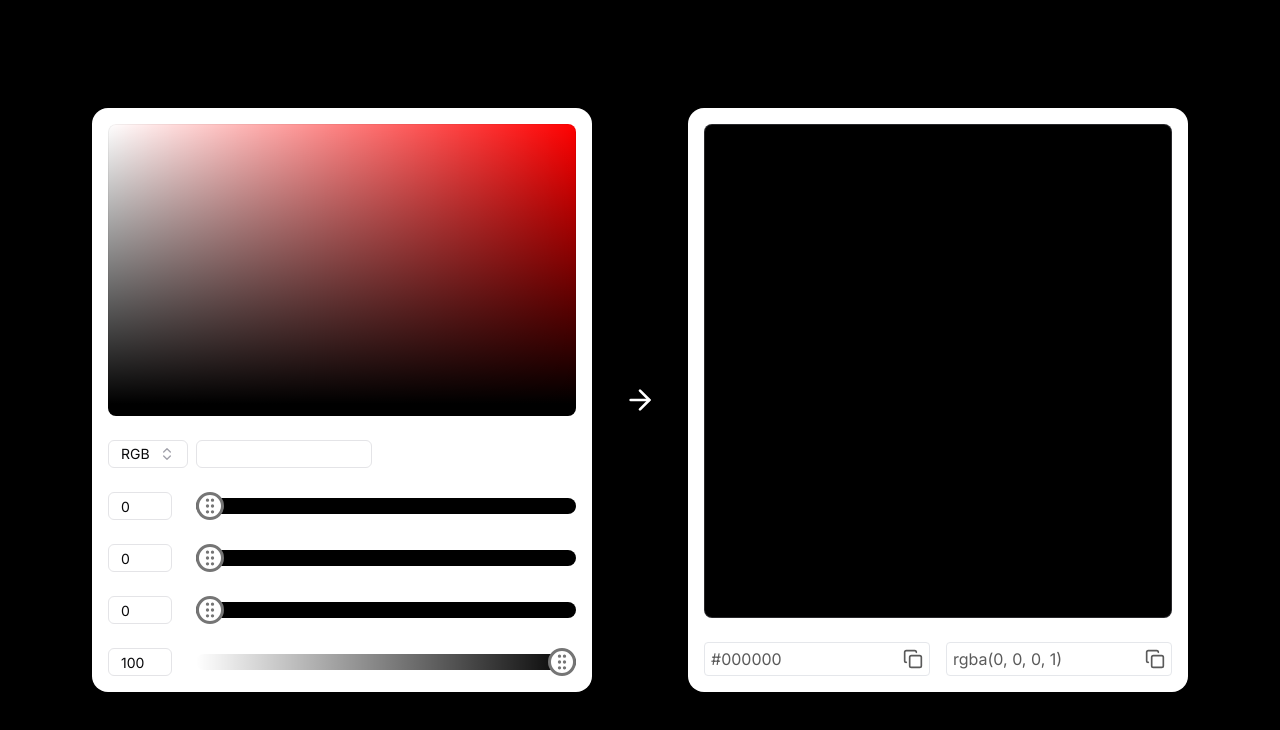
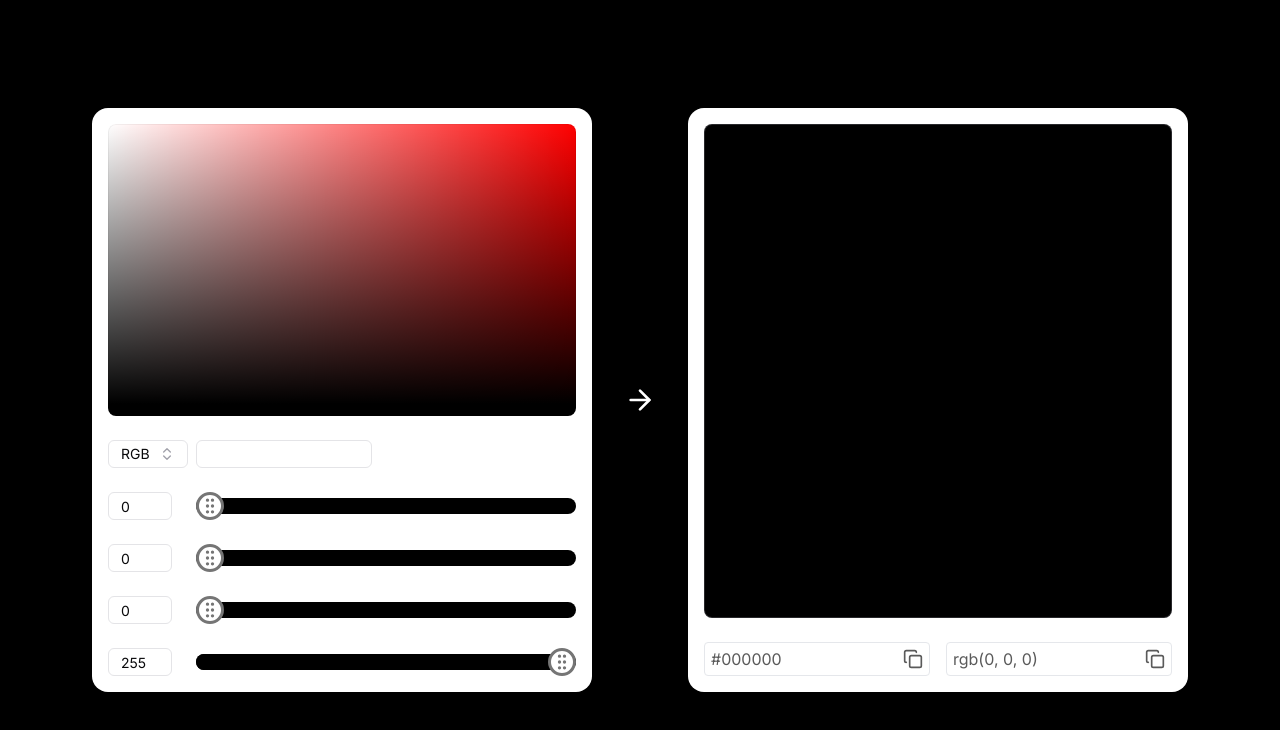
Before and after one commit to glsvitoria/color-convert, a Next.js app: page / in a window 1280 px wide. Shown: the top 730 px of the page. Built offline with nearby package versions, Linux system fonts and the light colour scheme.

Commit message:
fix: convert to rgb alpha number

```diff
--- a/src/app/page.tsx
+++ b/src/app/page.tsx
@@ -20,7 +20,7 @@ export default function Home() {
     red: "0",
     green: "0",
     blue: "0",
-    alpha: "100",
+    alpha: "255",
   });
 
   const [selectValue, setSelectValue] = useState<"HEX" | "RGB">("RGB");
@@ -55,8 +55,8 @@ export default function Home() {
         <Result.Container>
           <Result.ColorBoard color={color} />
           <div className="flex w-full flex-col gap-2 text-[#5a5a5a] sm:gap-4 lg:flex-row">
-            <Result.Output type="HEX" color={color} />
-            <Result.Output type="RGB" color={color} />
+            <Result.OutputHEX color={color} />
+            <Result.OutputRGB color={color} />
           </div>
         </Result.Container>
       </main>
--- a/src/components/Indicator/color.tsx
+++ b/src/components/Indicator/color.tsx
@@ -5,7 +5,7 @@ import { Slider } from "../ui/Slider";
 
 interface ColorProps {
   selectedValue: "HEX" | "RGB";
-  type: "red" | "green" | "blue";
+  type: "red" | "green" | "blue" | "alpha";
   value: string;
   onChange: (value: string) => void;
 }
@@ -19,6 +19,8 @@ export const Color = ({ value, onChange, type, selectedValue }: ColorProps) => {
         return `rgb(0, ${value}, 0)`;
       case "blue":
         return `rgb(0, 0, ${value})`;
+      case "alpha":
+        return `rgba(0, 0, 0, ${value})`;
     }
   }, [type, value]);
 
--- a/src/components/Result/index.ts
+++ b/src/components/Result/index.ts
@@ -1,9 +1,11 @@
 import { ColorBoard } from "./colorBoard";
 import { Container } from "./container";
-import { Output } from "./output";
+import { OutputRGB } from "./outputRgb";
+import { OutputHEX } from "./outputHex";
 
 export const Result = {
   ColorBoard,
   Container,
-  Output,
+  OutputHEX,
+  OutputRGB,
 };
--- /dev/null
+++ b/src/components/Result/outputHex.tsx
@@ -0,0 +1,57 @@
+import { Copy } from "lucide-react";
+import * as Tooltip from "../ui/tooltip";
+import { Color } from "@/types";
+import { useState } from "react";
+import { convert } from "@/utils/convert";
+
+interface OutputHEXProps {
+  color: Color;
+}
+
+export const OutputHEX = ({ color }: OutputHEXProps) => {
+  const [copyWithSuccess, setCopyWithSuccess] = useState(false);
+
+  const handleCopy = () => {
+    const value = `#${convert.decimalToHexWithColor(color)}`;
+
+    navigator.clipboard.writeText(value);
+
+    setCopyWithSuccess(true);
+  };
+
+  return (
+    <div className="flex w-full flex-row justify-between rounded-sm border border-[#E5E7EB] px-1.5 py-1">
+      <p className="text-inherit">#{convert.decimalToHexWithColor(color)}</p>
+      <Tooltip.Provider>
+        <Tooltip.Container
+          delayDuration={0}
+          onOpenChange={(open) => {
+            if (open) {
+              setCopyWithSuccess(false);
+            }
+          }}
+        >
+          <Tooltip.Trigger
+            onClick={(event) => {
+              event.preventDefault();
+            }}
+          >
+            <Copy
+              className="h-5 w-5 text-inherit hover:cursor-pointer"
+              onClick={handleCopy}
+            />
+          </Tooltip.Trigger>
+          <Tooltip.Content
+            onPointerDownOutside={(event) => {
+              event.preventDefault();
+            }}
+          >
+            {copyWithSuccess
+              ? "Copiada para área de transferência"
+              : "Copie o código da cor"}
+          </Tooltip.Content>
+        </Tooltip.Container>
+      </Tooltip.Provider>
+    </div>
+  );
+};
--- a/src/components/Result/output.tsx
+++ b/src/components/Result/outputRgb.tsx
@@ -2,21 +2,16 @@ import { Copy } from "lucide-react";
 import * as Tooltip from "../ui/tooltip";
 import { Color } from "@/types";
 import { useState } from "react";
-import { convert } from "@/utils/convert";
 
-interface OutputProps {
-  type: "HEX" | "RGB";
+interface OutputRGBProps {
   color: Color;
 }
 
-export const Output = ({ type, color }: OutputProps) => {
+export const OutputRGB = ({ color }: OutputRGBProps) => {
   const [copyWithSuccess, setCopyWithSuccess] = useState(false);
 
   const handleCopy = () => {
-    const value =
-      type === "RGB"
-        ? `rgb(${color.red}, ${color.green}, ${color.blue})`
-        : `#${convert.decimalToHexWithColor(color)}`;
+    const value = `rgb(${color.red}, ${color.green}, ${color.blue})`;
 
     navigator.clipboard.writeText(value);
 
@@ -26,13 +21,9 @@ export const Output = ({ type, color }: OutputProps) => {
   return (
     <div className="flex w-full flex-row justify-between rounded-sm border border-[#E5E7EB] px-1.5 py-1">
       <p className="text-inherit">
-        {type === "HEX"
-          ? color.alpha === "255"
-            ? `#${convert.decimalToHexWithColor(color)}`
-            : `#${convert.decimalToHexWithColor(color)}`
-          : color.alpha === "255"
-            ? `rgb(${color.red}, ${color.green}, ${color.blue})`
-            : `rgba(${color.red}, ${color.green}, ${color.blue}, ${Number(color.alpha) / 100})`}
+        {color.alpha === "255"
+          ? `rgb(${color.red}, ${color.green}, ${color.blue})`
+          : `rgba(${color.red}, ${color.green}, ${color.blue}, ${(Number(color.alpha) / 255).toFixed(2)})`}
       </p>
       <Tooltip.Provider>
         <Tooltip.Container
--- a/src/components/picker.tsx
+++ b/src/components/picker.tsx
@@ -208,11 +208,10 @@ export const Picker = ({
           selectedValue={selectValue}
         />
 
-        <Indicator.Transparency
-          color={`${color.red}, ${color.green}, ${color.blue}`}
+        <Indicator.Color
+          type="alpha"
           value={color.alpha}
           onChange={(value) => {
-            console.log(value);
             handleChangeColor({ ...color, alpha: value });
           }}
           selectedValue={selectValue}
--- a/src/components/ui/Slider/color.tsx
+++ b/src/components/ui/Slider/color.tsx
@@ -5,6 +5,7 @@ interface ColorProps {
 }
 
 export const Color = ({ backgroundColor }: ColorProps) => {
+  console.log(backgroundColor);
   return (
     <SliderPrimitive.Track
       className="relative h-4 w-full grow overflow-hidden rounded-full"
--- a/src/utils/convert.ts
+++ b/src/utils/convert.ts
@@ -21,7 +21,7 @@ export const convert = {
 
     const hexValue = `${redValue}${greenValue}${blueValue}${alphaValue}`;
 
-    if (color.alpha === "100") {
+    if (color.alpha === "255") {
       return hexValue.substring(0, 6);
     }
 
```
